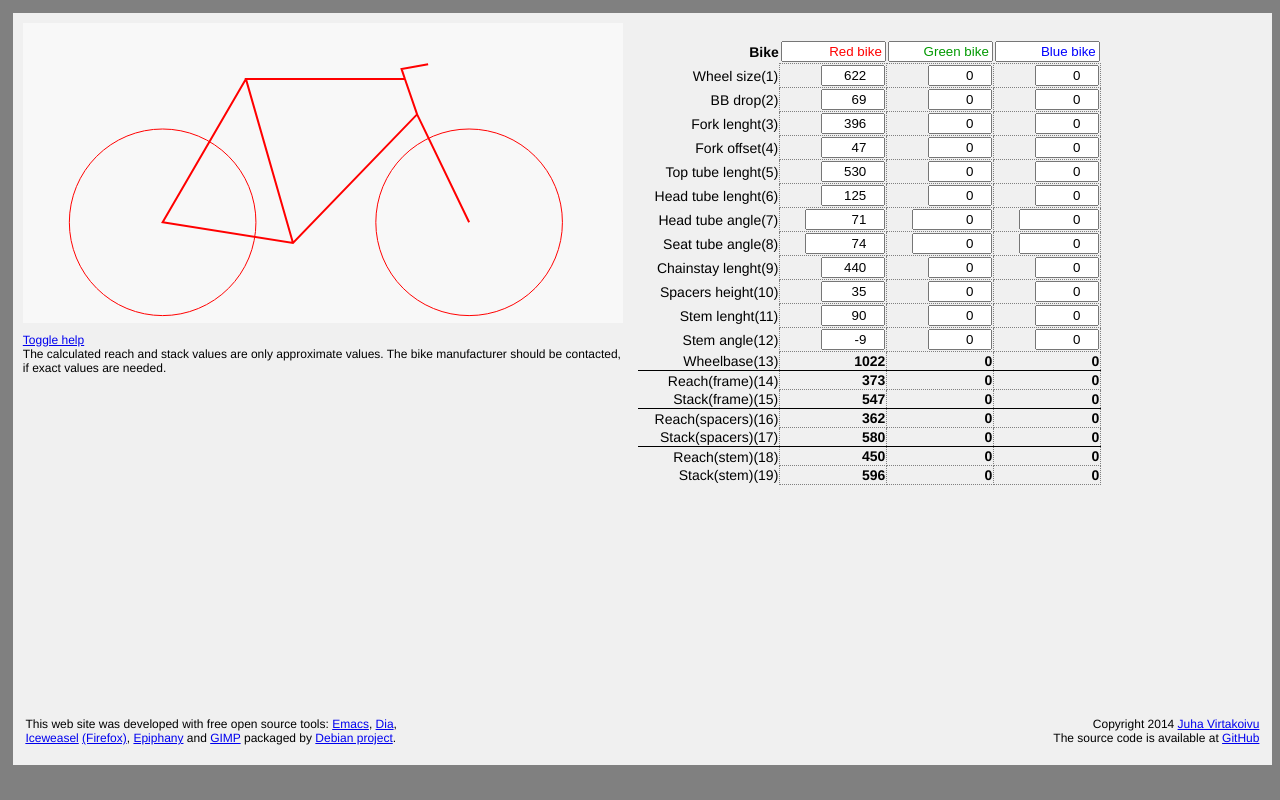
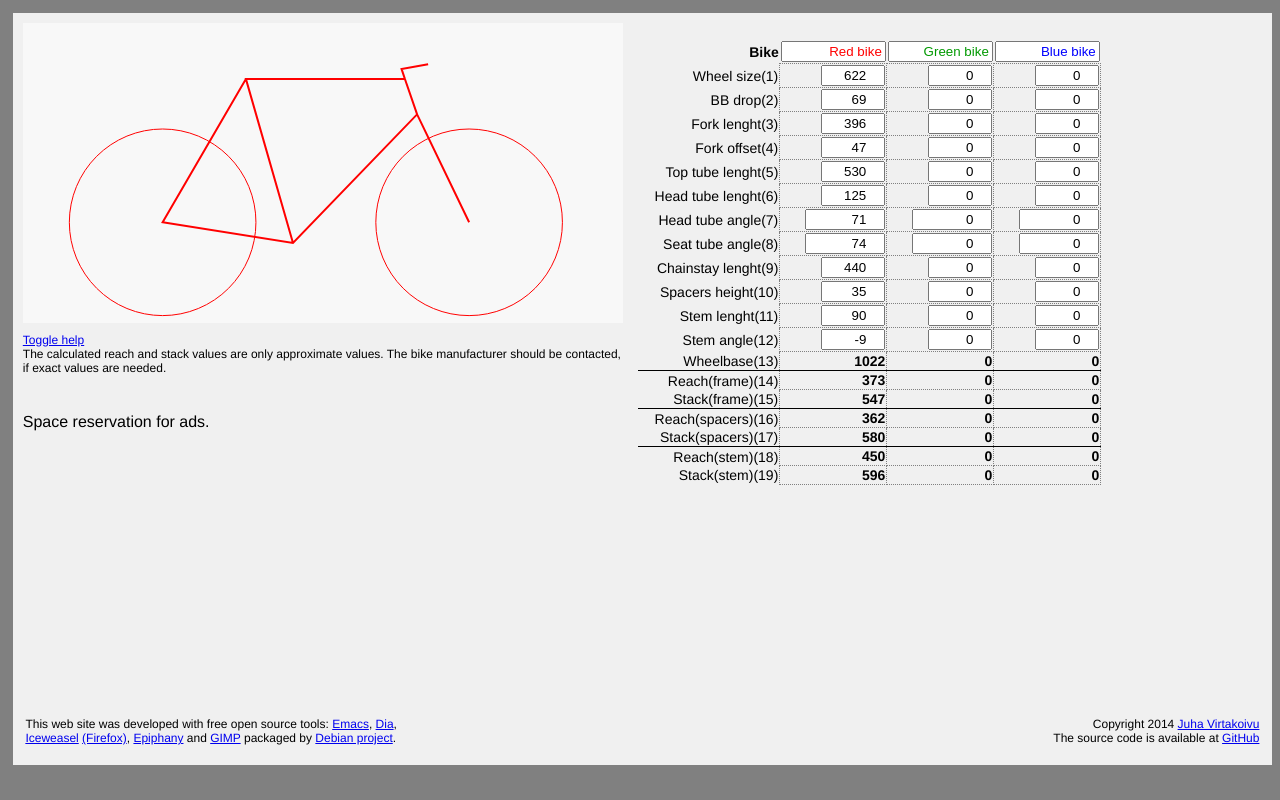
Before and after one commit to Yellow-Me/bikegeo, a plain HTML site: page index.html in a window 1280 px wide. Drawn offline with Linux system fonts and the light colour scheme.

Commit message:
Reserved space for advertisers

```diff
--- a/bikegeo.css
+++ b/bikegeo.css
@@ -39,6 +39,15 @@ div.disclaimer
     font-size:12px;
 }
 
+div.Ads
+{
+    position:absolute;
+    left: 10px;
+    top: 400px;
+    max-width:610px;
+    height:150px;
+}
+
 div.footer
 {
     display:block;
@@ -68,10 +77,10 @@ div.footer p.credits /* credits for tools*/
 
 }
 
-div.BikeCanvas /* drawing area + help button */
+div.LeftColumn /* drawing area + help button */
 {
     position:relative;
-    height:350px;
+    height:550px;
     width:610px;
     float:left;
 }
@@ -82,7 +91,7 @@ canvas.bike {
     top: 10px;
 }
 
-div.BikeData /* div for bike input table */
+div.RightColumn /* div for bike input table */
 {
     float:left;
     margin-top:1%;
--- a/index.html
+++ b/index.html
@@ -30,7 +30,7 @@
       <img id="helpPng" src="help.png" >
     </div>
     <div class = "body">
-      <div class = "BikeCanvas" >
+      <div class = "LeftColumn" >
 	<canvas id="bg" width="600" height="300" class="bike"
 		style="z-index: 0;     background-color:#F8F8F8;">
 	</canvas>
@@ -50,13 +50,16 @@
 	  <a href="#" id="helpLink"> Toggle help </a> <BR>
 	  The calculated reach and stack values are only approximate values. The bike manufacturer should be contacted, if exact values are needed.
 	</div>
+	<div class="Ads">
+	  Space reservation for ads.
+	</div>
       </div>
       <script src="./bike.js"></script>
       <!-- "virtual" dedicated forms for the bikes-->
       <form id="RedBikeForm" metdod="GET"></form>
       <form id="GreBikeForm" metdod="GET"></form>
       <form id="BluBikeForm" metdod="GET"></form>
-      <div class="BikeData">
+      <div class="RightColumn">
 	<form NAME="BikesData" metdod="GET">
 	  <table class="BikeInputTable">
 	    <thead>
```
